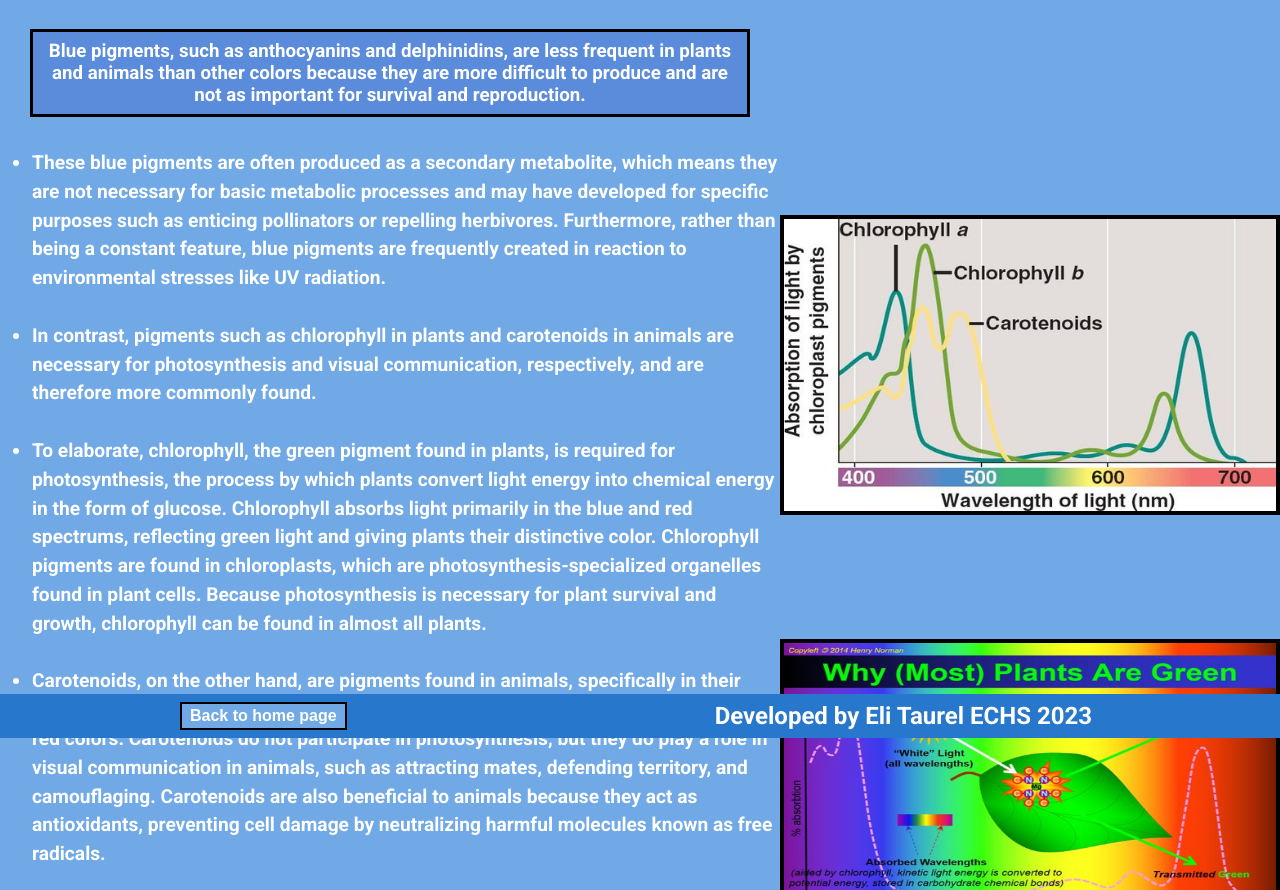
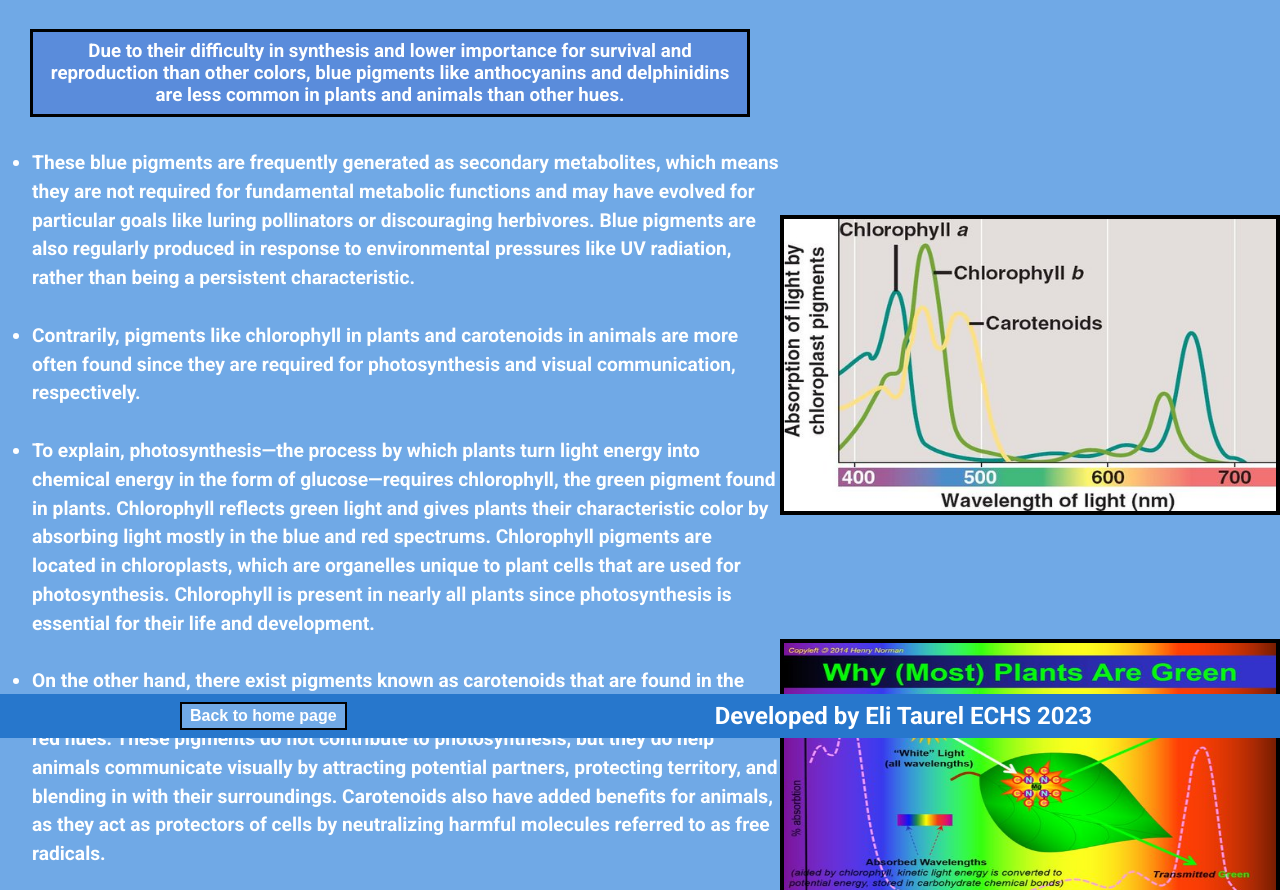
Before and after one commit to substratospherics/BE-R1, a plain HTML site: page index.html in a window 1280 px wide. Shown: the part 62-952 px from the top of the page. Drawn offline with Linux system fonts and the light colour scheme.

Commit message:
Update index.html

```diff
--- a/index.html
+++ b/index.html
@@ -5,12 +5,18 @@
     <meta http-equiv="X-UA-Compatible" content="IE=edge" />
     <meta name="viewport" content="width=device-width, initial-scale=1.0" />
     <!-- Font 1 -->
-    <link rel="preconnect" href="https://fonts.googleapis.com">
-    <link rel="preconnect" href="https://fonts.gstatic.com" crossorigin>
-    <link href="https://fonts.googleapis.com/css2?family=Roboto:wght@400;700&display=swap" rel="stylesheet">
+    <link rel="preconnect" href="https://fonts.googleapis.com" />
+    <link rel="preconnect" href="https://fonts.gstatic.com" crossorigin />
+    <link
+      href="https://fonts.googleapis.com/css2?family=Roboto:wght@400;700&display=swap"
+      rel="stylesheet"
+    />
     <!-- Font 2 -->
-    <link href="https://fonts.googleapis.com/css2?family=Staatliches&display=swap" rel="stylesheet">
-    <link rel="stylesheet" href="style.css">
+    <link
+      href="https://fonts.googleapis.com/css2?family=Staatliches&display=swap"
+      rel="stylesheet"
+    />
+    <link rel="stylesheet" href="style.css" />
     <title>Reason 1</title>
   </head>
   <body>
@@ -21,62 +27,73 @@
     <main>
       <div id="text">
         <h3>
-        Blue pigments, such as anthocyanins and delphinidins, are less frequent
-        in plants and animals than other colors because they are more difficult
-        to produce and are not as important for survival and reproduction.
+          Due to their difficulty in synthesis and lower importance for survival
+          and reproduction than other colors, blue pigments like anthocyanins
+          and delphinidins are less common in plants and animals than other
+          hues.
         </h3>
         <ul>
           <li>
-          These blue pigments are often produced as a secondary metabolite,
-          which means they are not necessary for basic metabolic processes and
-          may have developed for specific purposes such as enticing pollinators
-          or repelling herbivores. Furthermore, rather than being a constant
-          feature, blue pigments are frequently created in reaction to
-          environmental stresses like UV radiation.
+            These blue pigments are frequently generated as secondary
+            metabolites, which means they are not required for fundamental
+            metabolic functions and may have evolved for particular goals like
+            luring pollinators or discouraging herbivores. Blue pigments are
+            also regularly produced in response to environmental pressures like
+            UV radiation, rather than being a persistent characteristic.
           </li>
           <li>
-          In contrast, pigments such as chlorophyll in plants and carotenoids in
-          animals are necessary for photosynthesis and visual communication,
-          respectively, and are therefore more commonly found.
+            Contrarily, pigments like chlorophyll in plants and carotenoids in
+            animals are more often found since they are required for
+            photosynthesis and visual communication, respectively.
           </li>
           <li>
-          To elaborate, chlorophyll, the green pigment found in plants, is
-          required for photosynthesis, the process by which plants convert light
-          energy into chemical energy in the form of glucose. Chlorophyll
-          absorbs light primarily in the blue and red spectrums, reflecting
-          green light and giving plants their distinctive color. Chlorophyll
-          pigments are found in chloroplasts, which are
-          photosynthesis-specialized organelles found in plant cells. Because
-          photosynthesis is necessary for plant survival and growth, chlorophyll
-          can be found in almost all plants.
+            To explain, photosynthesis—the process by which plants turn light
+            energy into chemical energy in the form of glucose—requires
+            chlorophyll, the green pigment found in plants. Chlorophyll reflects
+            green light and gives plants their characteristic color by absorbing
+            light mostly in the blue and red spectrums. Chlorophyll pigments are
+            located in chloroplasts, which are organelles unique to plant cells
+            that are used for photosynthesis. Chlorophyll is present in nearly
+            all plants since photosynthesis is essential for their life and
+            development.
           </li>
           <li>
-          Carotenoids, on the other hand, are pigments found in animals,
-          specifically in their skin, feathers, and scales. They are responsible
-          for many animals' yellow, orange, and red colors. Carotenoids do not
-          participate in photosynthesis, but they do play a role in visual
-          communication in animals, such as attracting mates, defending
-          territory, and camouflaging. Carotenoids are also beneficial to
-          animals because they act as antioxidants, preventing cell damage by
-          neutralizing harmful molecules known as free radicals.
+            On the other hand, there exist pigments known as carotenoids that
+            are found in the skin, feathers, and scales of animals and are
+            responsible for their yellow, orange, and red hues. These pigments
+            do not contribute to photosynthesis, but they do help animals
+            communicate visually by attracting potential partners, protecting
+            territory, and blending in with their surroundings. Carotenoids also
+            have added benefits for animals, as they act as protectors of cells
+            by neutralizing harmful molecules referred to as free radicals.
           </li>
           <li>
-          As a result, chlorophyll and carotenoids are both important pigments
+            As a result, chlorophyll and carotenoids are each crucial pigments
             for their respective organisms. Chlorophyll is required for
-          photosynthesis, which is necessary for plant survival and growth,
-          whereas carotenoids are required for visual communication and have
-          antioxidant properties. As a result, they are more common than blue
-          pigments.
+            photosynthesis, which is vital for plant survival and growth,
+            whereas carotenoids are required for visible communication and have
+            antioxidant houses. As a result, they are more prominent but not
+            uncommon than blue pigments.
           </li>
         </ul>
       </div>
       <div id="images">
-        <img src="Images/Reason-1-Image1.jfif" alt="Image showing the absorption of light by color">
-        <img src="Images/Reason-1-Image2.jfif" alt="Image explaining why most plants are green">
+        <img
+          src="Images/Reason-1-Image1.jfif"
+          alt="Image showing the absorption of light by color"
+        />
+        <img
+          src="Images/Reason-1-Image2.jfif"
+          alt="Image explaining why most plants are green"
+        />
       </div>
     </main>
     <footer>
-      <button type="button"><a href="https://substratospherics.github.io/Blue-Extension-Project/">Back to home page</a></button>
+      <button type="button">
+        <a href="https://substratospherics.github.io/Blue-Extension-Project/"
+          >Back to home page</a
+        >
+      </button>
       <h2>Developed by Eli Taurel ECHS 2023</h2>
     </footer>
   </body>
```
Lines whose indentation alone changed are shown as unchanged.
